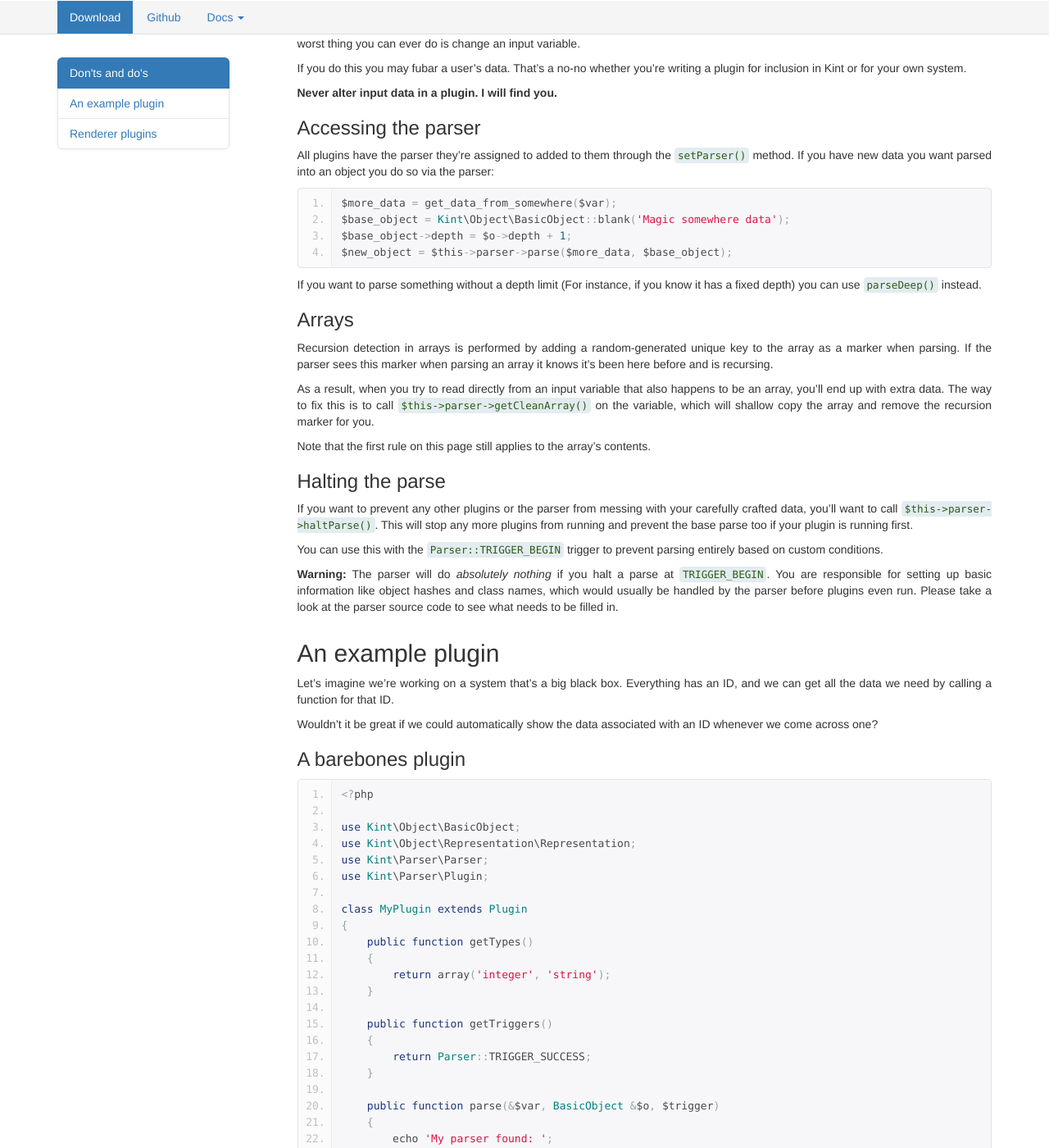
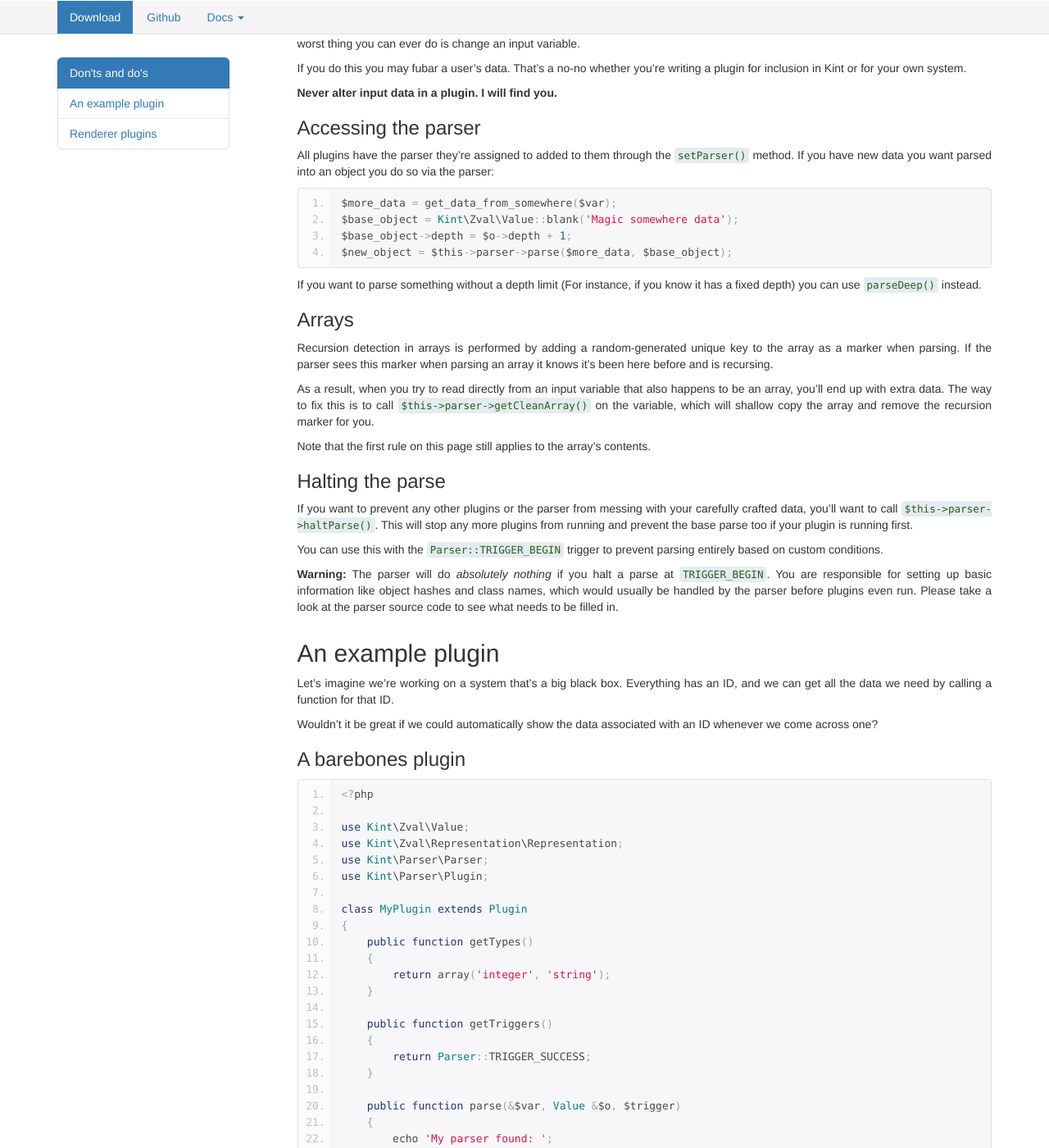
Before and after one commit to kint-php/kint, a Jekyll site: the page built from writing-plugins.md, in a window 1280 px wide and 1400 px high, scrolled down 389 px. Shown: the whole window at 82% size. Built offline with Jekyll 4.4.1, drawn with Linux system fonts in a browser that asks for light colours; nearby versions of some CDN libraries; some of the changed text lies outside the part shown.

Commit message:
Rename Object namespace

```diff
--- a/writing-plugins.md
+++ b/writing-plugins.md
@@ -30,7 +30,7 @@ All plugins have the parser they're assigned to added to them through the `setPa
 
 <pre class="prettyprint linenums">
 $more_data = get_data_from_somewhere($var);
-$base_object = Kint\Object\BasicObject::blank('Magic somewhere data');
+$base_object = Kint\Zval\Value::blank('Magic somewhere data');
 $base_object->depth = $o->depth + 1;
 $new_object = $this->parser->parse($more_data, $base_object);
 </pre>
@@ -67,8 +67,8 @@ Wouldn't it be great if we could automatically show the data associated with an
 <pre class="prettyprint linenums">
 <?php
 
-use Kint\Object\BasicObject;
-use Kint\Object\Representation\Representation;
+use Kint\Zval\Value;
+use Kint\Zval\Representation\Representation;
 use Kint\Parser\Parser;
 use Kint\Parser\Plugin;
 
@@ -84,7 +84,7 @@ class MyPlugin extends Plugin
         return Parser::TRIGGER_SUCCESS;
     }
 
-    public function parse(&amp;$var, BasicObject &amp;$o, $trigger)
+    public function parse(&amp;$var, Value &amp;$o, $trigger)
     {
         echo 'My parser found: ';
         var_dump($var);
@@ -117,7 +117,7 @@ Yay!
 ### Implementing our plugin's functionality
 
 <pre class="prettyprint linenums:15">
-public function parse(&amp;$var, BasicObject &amp;$o, $trigger)
+public function parse(&amp;$var, Value &amp;$o, $trigger)
 {
     if (!ctype_digit((string) $var)) {
         return;
@@ -129,7 +129,7 @@ public function parse(&amp;$var, BasicObject &amp;$o, $trigger)
         return;
     }
 
-    $base_object = BasicObject::blank('Black box data');
+    $base_object = Value::blank('Black box data');
     $base_object->depth = $o->depth;
 
     if ($o->access_path) {
```
Also changed, not shown: contrib.md (+2 -2 lines), plugins.md (+4 -4 lines), settings.md (+2 -2 lines).
